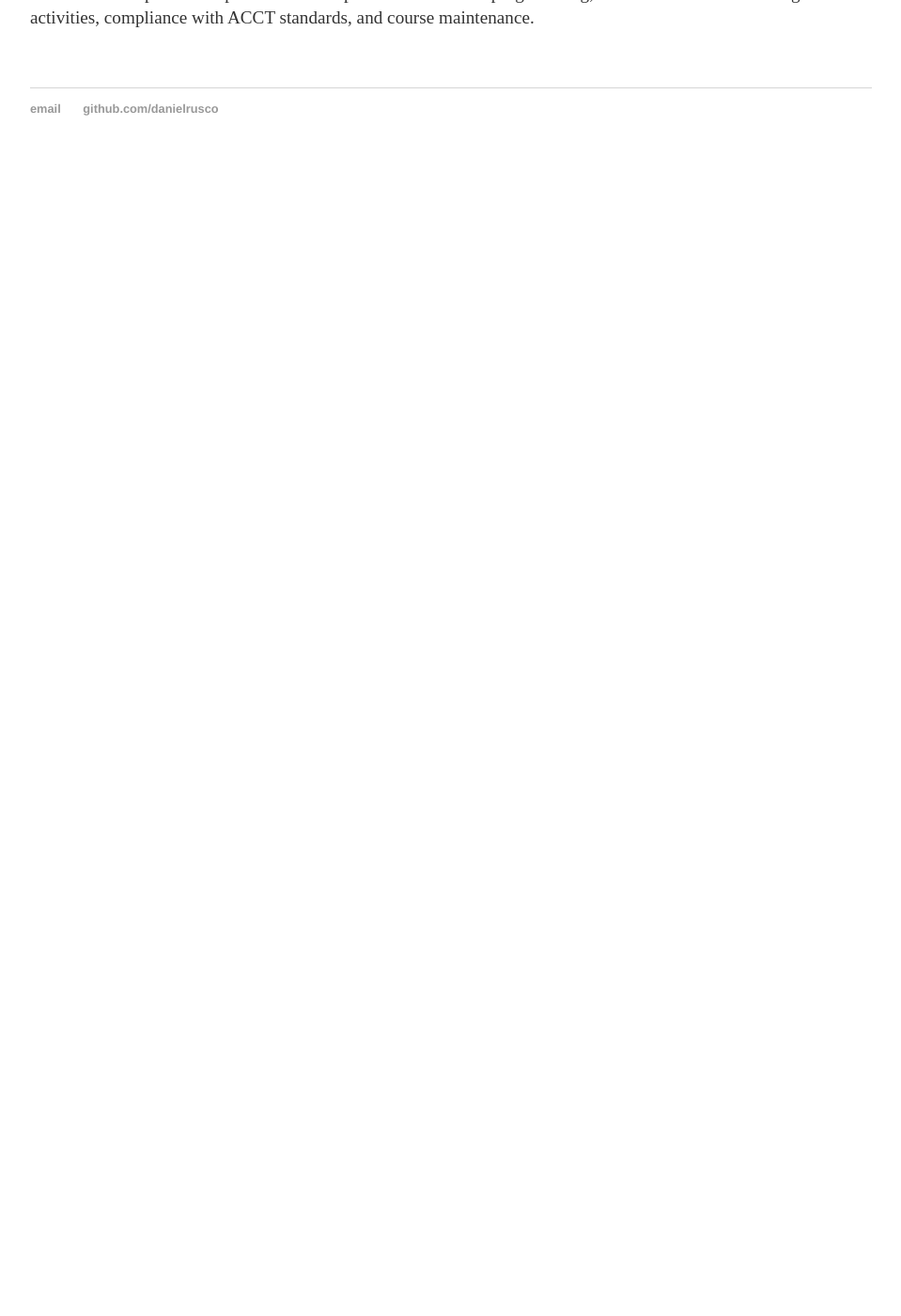
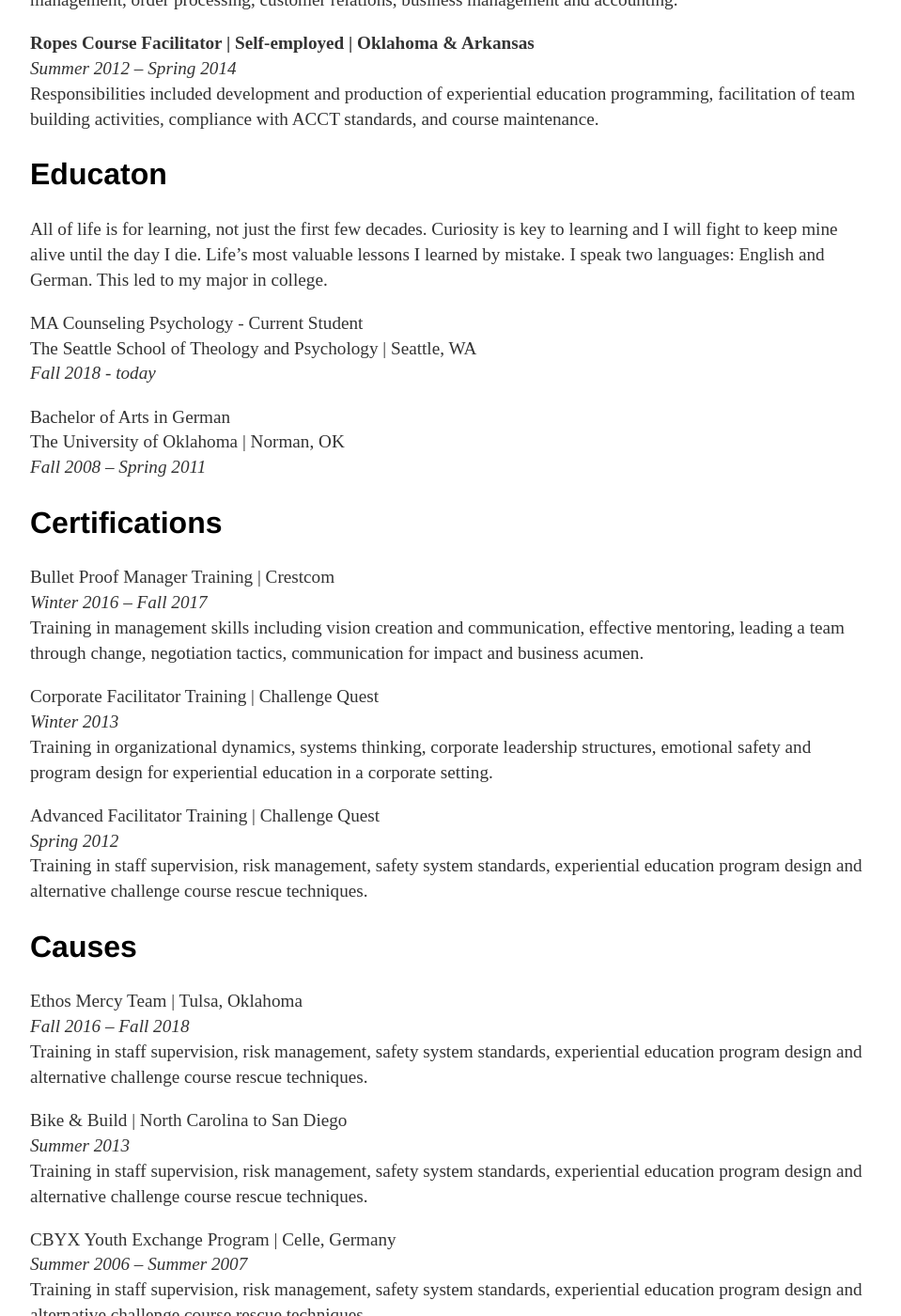
Before and after one commit to danielrusco/danielrusco.github.io, a Jekyll site: the page built from cv/index.html, in a window 1280 px wide and 1400 px high, scrolled down 1090 px. Shown: the whole window at 94% size, without its empty margins (160-1119 px from the left). Built offline with Jekyll 4.4.1, drawn with Linux system fonts in a browser that asks for light colours; before the commit the page ends 1275 px from its top, so only the background shows below that; some of the changed text lies outside the part shown.

Commit message:
thirteen

```diff
--- a/cv/index.html
+++ b/cv/index.html
@@ -10,7 +10,7 @@
 					<strong>Address</strong><br>
 					1925 7th Ave West<br>
 					Seattle, WA 98119<br>
-					<abbr title="phone">P:</abbr> 918.510.8286<br>
+					<abbr title="phone">P:</abbr>918.510.8286<br>
 					<span class="obfuscate">daniel.rusco@gmail.com</span>
 					</address>
 
@@ -25,12 +25,52 @@
 
 					<h2>Experience</h2>
 
-					<p><strong>Executive Director | Ethos Presbyterian Church | Tulsa, Oklahoma </strong> <em>Summer 2016 – Summer 2018 </em> Responsible for organizational systems, practices, activities and policies and ensured they are responsibly and effectively carried out by team members. Aligned staff and leadership teams with the organizational mission objectives. The role is one of strategist, manager and director..
+						<p><strong>Executive Director | Ethos Presbyterian Church | Tulsa, Oklahoma </strong><br> <em>Summer 2016 – Summer 2018 </em><br> Responsible for organizational systems, practices, activities and policies and ensured they are responsibly and effectively carried out by team members. Aligned staff and leadership teams with the organizational mission objectives. The role is one of strategist, manager and director..
 
-<p><strong>Administrator | Ethos Presbyterian Church | Tulsa, Oklahoma </strong> <em>Winter 2012 – Summer 2016 </em> Responsibilities included organizational operations, payroll management, budget creation and adherence, volunteer management and lots and lots of communication. The role ensured that team members had adequate support and resources to freely perform their duties.
+						<p><strong>Administrator | Ethos Presbyterian Church | Tulsa, Oklahoma </strong><br> <em>Winter 2012 – Summer 2016 </em><br> Responsibilities included organizational operations, payroll management, budget creation and adherence, volunteer management and lots and lots of communication. The role ensured that team members had adequate support and resources to freely perform their duties.
 
-<p><strong>Owner | Mayer-Berry, LLC | Tulsa, Oklahoma </strong> <em>Fall 2013 – Spring 2014 </em> Mayer-Berry, LLC arbitraged online fragrance markets. Responsibilities included market analysis, inventory management, order processing, customer relations, business management and accounting.
+						<p><strong>Owner | Mayer-Berry, LLC | Tulsa, Oklahoma </strong><br> <em>Fall 2013 – Spring 2014 </em><br> Mayer-Berry, LLC arbitraged online fragrance markets. Responsibilities included market analysis, inventory management, order processing, customer relations, business management and accounting.
 
-<p><strong>Ropes Course Facilitator | Self-employed | Oklahoma & Arkansas </strong> <em>Summer 2012 – Spring 2014 </em> Responsibilities included development and production of experiential education programming, facilitation of team building activities, compliance with ACCT standards, and course maintenance.
+						<p><strong>Ropes Course Facilitator | Self-employed | Oklahoma & Arkansas </strong><br> <em>Summer 2012 – Spring 2014 </em><br> Responsibilities included development and production of experiential education programming, facilitation of team building activities, compliance with ACCT standards, and course maintenance.
+
+					<h2>Educaton</h2>
+
+						<p>All of life is for learning, not just the first few decades. Curiosity is key to learning and I will fight to keep mine alive until the day I die. Life’s most valuable lessons I learned by mistake. I speak two languages: English and German. This led to my major in college.
+
+						<p>MA Counseling Psychology - Current Student<br>The Seattle School of Theology and Psychology | Seattle, WA<br> <em>Fall 2018 - today</em>
+
+						<p>Bachelor of Arts in German<br>The University of Oklahoma | Norman, OK<br> <em>Fall 2008 – Spring 2011</em>
+
+					<h2>Certifications</h2>
+
+						<p>Bullet Proof Manager Training | Crestcom<br><em>Winter 2016 – Fall 2017</em><br>Training in management skills including vision creation and communication, effective mentoring, leading a team through change, negotiation tactics, communication for impact and business acumen.
+
+						<p>Corporate Facilitator Training | Challenge Quest<br><em>Winter 2013</em><br>Training in organizational dynamics, systems thinking, corporate leadership structures, emotional safety and program design for experiential education in a corporate setting.
+
+						<p>Advanced Facilitator Training | Challenge Quest<br><em>Spring 2012</em><br>Training in staff supervision, risk management, safety system standards, experiential education program design and alternative challenge course rescue techniques.
+
+					<h2>Causes</h2>
+
+						<p>Ethos Mercy Team | Tulsa, Oklahoma<br><em>Fall 2016 – Fall 2018</em><br>Training in staff supervision, risk management, safety system standards, experiential education program design and alternative challenge course rescue techniques.
+
+						<p>Bike & Build | North Carolina to San Diego<br><em>Summer 2013</em><br>Training in staff supervision, risk management, safety system standards, experiential education program design and alternative challenge course rescue techniques.
+
+						<p>CBYX Youth Exchange Program | Celle, Germany<br><em>Summer 2006 – Summer 2007</em><br>Training in staff supervision, risk management, safety system standards, experiential education program design and alternative challenge course rescue techniques.
+
+				<h2>Online</h2>
+
+						<p>Social media is a slot machine; it is engineered to be addicting and takes more than it gives. I have personally distanced myself from social media, but do maintain an infrequent online presence.
+
+						<p><a href="https://medium.com/@danielrusco">Medium</a> | Public visits from the muse.
+
+						<p><a href="https://instagram.com/ordinarybeauty">Instagram</a> | Light converted to ones and zeroes then back to light.
+
+						<p><a href="https://twitter.com/danielrusco">Twitter</a> | Sweet nothings whispered into the abyss.
+
+				<h2>Curiosities</h2>
+
+					<p>Object Restoration | Giving new life to worn out things is brings me much joy. I enjoy exercising my mechanical aptitude by restoring old things, such as cars and cast iron skillets, to their former glory.
+
+					<p>Culinary Arts | Shared meals build community. Meticulously cooked, artisanally presented food adds to a shared experience of eating and serves to nourish body and soul. Good food brings joy and hope.
 
 	</div>
--- a/index.html
+++ b/index.html
@@ -17,7 +17,7 @@
 		<div class="container">
     		<div class="blurb">
         		<h1>Hi there, I'm Daniel</h1>
-				<p>Welcome to my website! I'm not a coder, I just <a href="https://austinkleon.com/steal/">steal like and artist</a>. This site is a place for me to post my writings, music, muses, etc. I've got a lot to learn about coding, so here's to squishing future bugs and fixing broken links! <a href="/about">Read more about who I am and what I believe.</a></p>
+				<p>Welcome to my website! I'm not a coder, I just <a href="https://austinkleon.com/steal/">steal like an artist</a>. This site is a place for me to post my writings, music, muses, etc. I've got a lot to learn about coding, so here's to a future of squishing bugs and fixing broken links! <a href="/about">Read more about who I am and what I believe.</a></p>
     		</div><!-- /.blurb -->
 		</div><!-- /.container -->
 		<footer>
```
